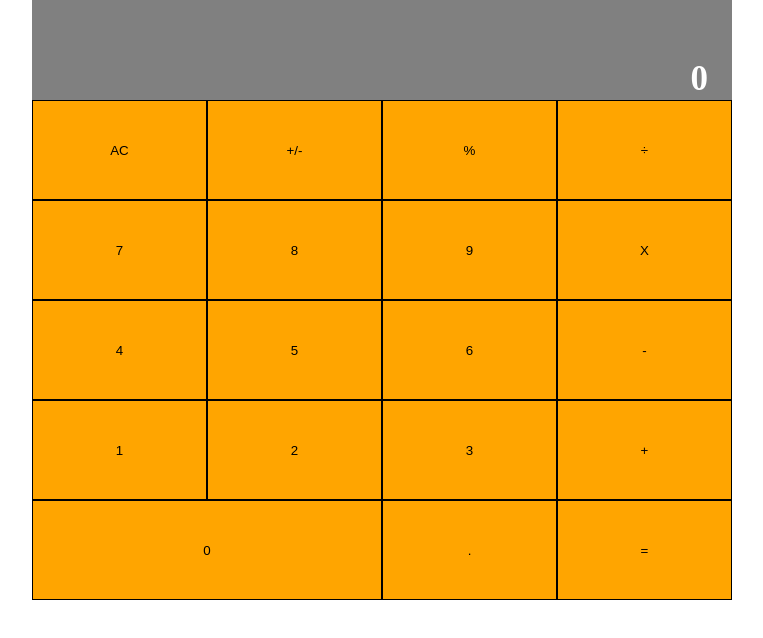
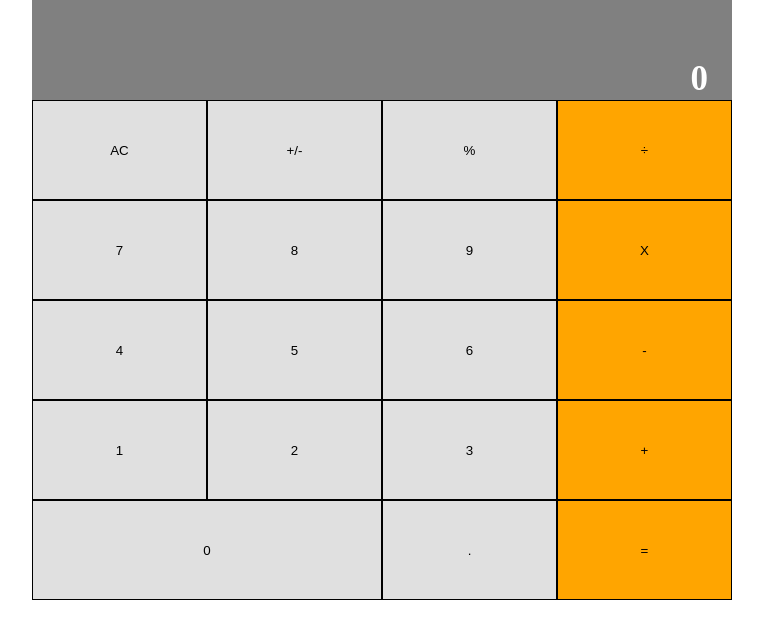
Before and after one commit to expjazz/react_calculator, a React (Create React App) app: page / in a window 1280 px wide. Shown: the top 638 px of the page, without its empty margins (258-1021 px from the left). Built offline with nearby package versions, Linux system fonts and the light colour scheme.

Commit message:
fix button color

```diff
--- a/src/components/ButtonPannel.js
+++ b/src/components/ButtonPannel.js
@@ -15,32 +15,32 @@ export default function ButtonPannel(props) {
   return (
     <StyledButtomPanel>
       <div className="row rowOne">
-        <Button handleClick={handleClick} name="AC" />
-        <Button handleClick={handleClick} name="+/-" />
-        <Button handleClick={handleClick} name="%" />
+        <Button handleClick={handleClick} name="AC" color="#e0e0e0" />
+        <Button handleClick={handleClick} name="+/-" color="#e0e0e0" />
+        <Button handleClick={handleClick} name="%" color="#e0e0e0" />
         <Button handleClick={handleClick} name="÷" />
       </div>
       <div className="row rowTwo">
-        <Button handleClick={handleClick} name="7" />
-        <Button handleClick={handleClick} name="8" />
-        <Button handleClick={handleClick} name="9" />
+        <Button handleClick={handleClick} name="7" color="#e0e0e0" />
+        <Button handleClick={handleClick} name="8" color="#e0e0e0" />
+        <Button handleClick={handleClick} name="9" color="#e0e0e0" />
         <Button handleClick={handleClick} name="X" />
       </div>
       <div className="row rowThree">
-        <Button handleClick={handleClick} name="4" />
-        <Button handleClick={handleClick} name="5" />
-        <Button handleClick={handleClick} name="6" />
+        <Button handleClick={handleClick} name="4" color="#e0e0e0" />
+        <Button handleClick={handleClick} name="5" color="#e0e0e0" />
+        <Button handleClick={handleClick} name="6" color="#e0e0e0" />
         <Button handleClick={handleClick} name="-" />
       </div>
       <div className="row rowFour">
-        <Button handleClick={handleClick} name="1" />
-        <Button handleClick={handleClick} name="2" />
-        <Button handleClick={handleClick} name="3" />
+        <Button handleClick={handleClick} name="1" color="#e0e0e0" />
+        <Button handleClick={handleClick} name="2" color="#e0e0e0" />
+        <Button handleClick={handleClick} name="3" color="#e0e0e0" />
         <Button handleClick={handleClick} name="+" />
       </div>
       <div className="row rowFive">
-        <Button handleClick={handleClick} name="0" wide />
-        <Button handleClick={handleClick} name="." />
+        <Button handleClick={handleClick} name="0" color="#e0e0e0" wide />
+        <Button handleClick={handleClick} name="." color="#e0e0e0" />
         <Button handleClick={handleClick} name="=" />
       </div>
     </StyledButtomPanel>
```
